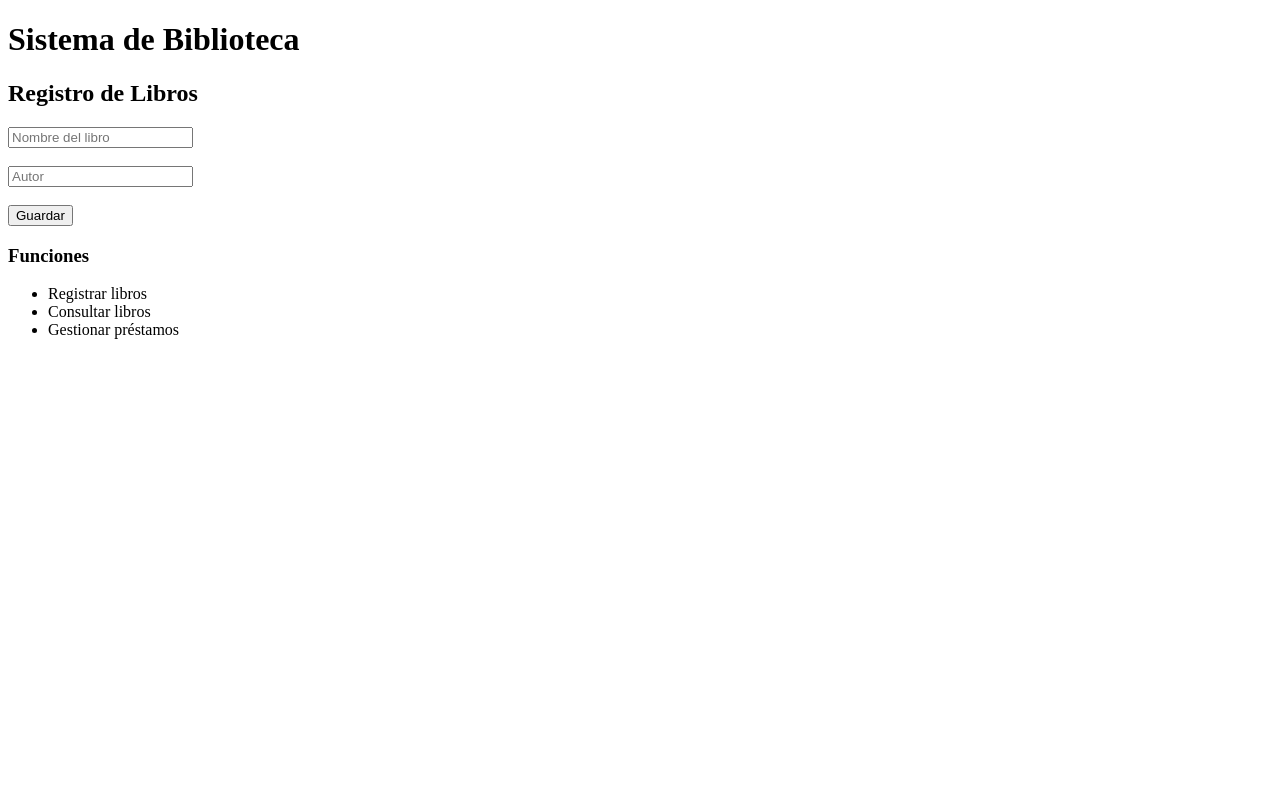
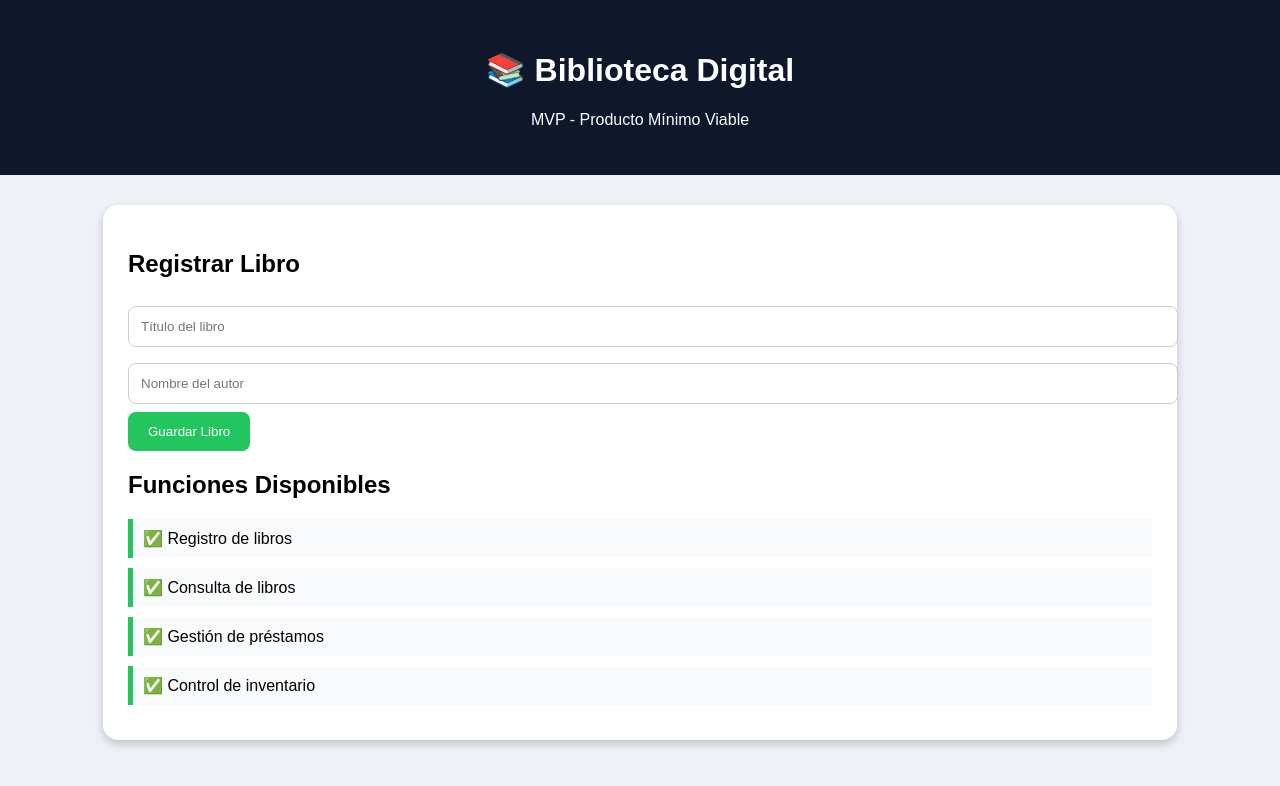
Before and after one commit to nelfideLeon/mvp-sistema-facturacion, a plain HTML site: page index.html in a window 1280 px wide. Drawn offline with Linux system fonts and the light colour scheme.

Commit message:
Update index.html

```diff
--- a/index.html
+++ b/index.html
@@ -1,28 +1,90 @@
 <!DOCTYPE html>
-<html>
+<html lang="es">
 <head>
-    <title>Sistema de Biblioteca</title>
+<meta charset="UTF-8">
+<meta name="viewport" content="width=device-width, initial-scale=1.0">
+<title>Biblioteca Digital</title>
+
+<style>
+body{
+    font-family: Arial, sans-serif;
+    margin:0;
+    background:#eef2f7;
+}
+
+.header{
+    background:#0f172a;
+    color:white;
+    text-align:center;
+    padding:30px;
+}
+
+.card{
+    width:80%;
+    margin:30px auto;
+    background:white;
+    padding:25px;
+    border-radius:15px;
+    box-shadow:0 4px 10px rgba(0,0,0,.2);
+}
+
+input{
+    width:100%;
+    padding:12px;
+    margin:8px 0;
+    border:1px solid #ccc;
+    border-radius:8px;
+}
+
+button{
+    background:#22c55e;
+    color:white;
+    border:none;
+    padding:12px 20px;
+    border-radius:8px;
+}
+
+button:hover{
+    background:#16a34a;
+}
+
+.feature{
+    background:#f8fafc;
+    margin:10px 0;
+    padding:10px;
+    border-left:5px solid #22c55e;
+}
+</style>
 </head>
+
 <body>
-    <h1>Sistema de Biblioteca</h1>
 
-    <h2>Registro de Libros</h2>
+<div class="header">
+    <h1>📚 Biblioteca Digital</h1>
+    <p>MVP - Producto Mínimo Viable</p>
+</div>
 
-    <input type="text" placeholder="Nombre del libro">
-    <br><br>
+<div class="card">
 
-    <input type="text" placeholder="Autor">
-    <br><br>
+    <h2>Registrar Libro</h2>
 
-    <button>Guardar</button>
+    <input type="text" placeholder="Título del libro">
 
-    <h3>Funciones</h3>
+    <input type="text" placeholder="Nombre del autor">
 
-    <ul>
-        <li>Registrar libros</li>
-        <li>Consultar libros</li>
-        <li>Gestionar préstamos</li>
-    </ul>
+    <button>Guardar Libro</button>
+
+    <h2>Funciones Disponibles</h2>
+
+    <div class="feature">✅ Registro de libros</div>
+
+    <div class="feature">✅ Consulta de libros</div>
+
+    <div class="feature">✅ Gestión de préstamos</div>
+
+    <div class="feature">✅ Control de inventario</div>
+
+</div>
 
 </body>
 </html>
```
